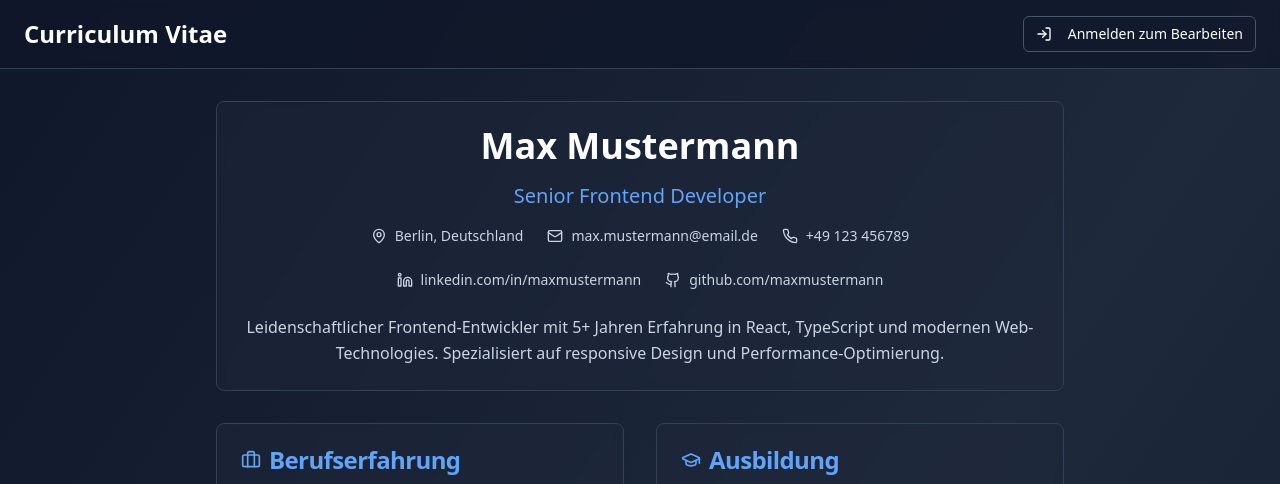
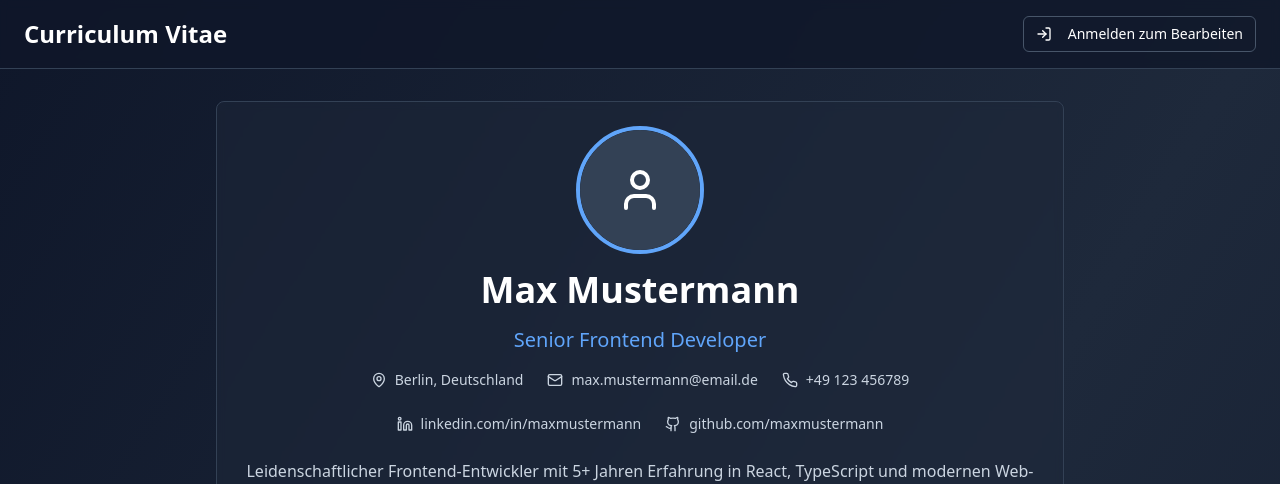
Before and after one commit to solt119/folio-edit-online, a React (Vite) app: page / in a window 1280 px wide. Shown: the top 484 px of the page. Built offline with nearby package versions, Linux system fonts and the light colour scheme; no server answers.

Commit message:
Add image field to personal info
Add an image field to the personal information section.

```diff
--- a/src/components/VisibilityControls.tsx
+++ b/src/components/VisibilityControls.tsx
@@ -36,7 +36,8 @@ export const VisibilityControls: React.FC<VisibilityControlsProps> = ({
                   onCheckedChange={(checked) => onUpdate('personalInfo', field, checked)}
                 />
                 <Label htmlFor={`personal-${field}`} className="text-slate-300 capitalize">
-                  {field === 'bio' ? 'Beschreibung' :
+                  {field === 'image' ? 'Profilbild' :
+                   field === 'bio' ? 'Beschreibung' :
                    field === 'profession' ? 'Beruf' :
                    field === 'location' ? 'Standort' :
                    field === 'email' ? 'E-Mail' :
--- a/src/components/cv/PersonalInfoSection.tsx
+++ b/src/components/cv/PersonalInfoSection.tsx
@@ -1,11 +1,12 @@
 
-import React from 'react';
+import React, { useRef } from 'react';
 import { Card, CardContent, CardHeader } from '@/components/ui/card';
 import { Button } from '@/components/ui/button';
-import { Mail, Phone, MapPin, Github, Linkedin, Edit, Save, X } from 'lucide-react';
+import { Mail, Phone, MapPin, Github, Linkedin, Edit, Save, X, Upload, User } from 'lucide-react';
 import { PersonalInfo } from '@/types/cv';
 import { FieldVisibility } from '@/types/visibility';
 import { EditableText } from '@/components/EditableText';
+import { Avatar, AvatarImage, AvatarFallback } from '@/components/ui/avatar';
 
 interface PersonalInfoSectionProps {
   personalInfo: PersonalInfo;
@@ -26,8 +27,28 @@ export const PersonalInfoSection: React.FC<PersonalInfoSectionProps> = ({
   onUpdate,
   visibility
 }) => {
+  const fileInputRef = useRef<HTMLInputElement>(null);
+
   const isVisible = (field: keyof PersonalInfo) => {
     return isLoggedIn || !visibility || visibility[field];
+  };
+
+  const handleImageUpload = (event: React.ChangeEvent<HTMLInputElement>) => {
+    const file = event.target.files?.[0];
+    if (file) {
+      const reader = new FileReader();
+      reader.onload = (e) => {
+        const result = e.target?.result as string;
+        onUpdate('image', result);
+      };
+      reader.readAsDataURL(file);
+    }
+  };
+
+  const handleImageClick = () => {
+    if (isEditing) {
+      fileInputRef.current?.click();
+    }
   };
 
   return (
@@ -45,6 +66,35 @@ export const PersonalInfoSection: React.FC<PersonalInfoSectionProps> = ({
         )}
 
         <div className="text-center space-y-4">
+          {/* Profile Image */}
+          {isVisible('image') && (
+            <div className="flex justify-center">
+              <div
+                className={`relative ${isEditing ? 'cursor-pointer group' : ''}`}
+                onClick={handleImageClick}
+              >
+                <Avatar className="w-32 h-32 mx-auto border-4 border-blue-400">
+                  <AvatarImage src={personalInfo.image} alt={personalInfo.name} />
+                  <AvatarFallback className="bg-slate-700 text-white text-2xl">
+                    <User className="w-12 h-12" />
+                  </AvatarFallback>
+                </Avatar>
+                {isEditing && (
+                  <div className="absolute inset-0 bg-black/50 rounded-full flex items-center justify-center opacity-0 group-hover:opacity-100 transition-opacity">
+                    <Upload className="w-8 h-8 text-white" />
+                  </div>
+                )}
+              </div>
+              <input
+                ref={fileInputRef}
+                type="file"
+                accept="image/*"
+                onChange={handleImageUpload}
+                className="hidden"
+              />
+            </div>
+          )}
+
           {isEditing ? (
             <div className="space-y-4">
               <EditableText
--- a/src/hooks/useCVData.ts
+++ b/src/hooks/useCVData.ts
@@ -4,6 +4,7 @@ import { FieldVisibility, defaultVisibility } from '@/types/visibility';
 
 const initialCVData: CVData = {
   personalInfo: {
+    image: undefined,
     name: "Max Mustermann",
     profession: "Senior Frontend Developer",
     location: "Berlin, Deutschland",
--- a/src/types/cv.ts
+++ b/src/types/cv.ts
@@ -1,4 +1,6 @@
+
 export interface PersonalInfo {
+  image?: string;
   name: string;
   profession: string;
   location: string;
--- a/src/types/visibility.ts
+++ b/src/types/visibility.ts
@@ -1,6 +1,7 @@
 
 export interface FieldVisibility {
   personalInfo: {
+    image: boolean;
     name: boolean;
     profession: boolean;
     location: boolean;
@@ -22,6 +23,7 @@ export interface FieldVisibility {
 
 export const defaultVisibility: FieldVisibility = {
   personalInfo: {
+    image: true,
     name: true,
     profession: true,
     location: true,
```
